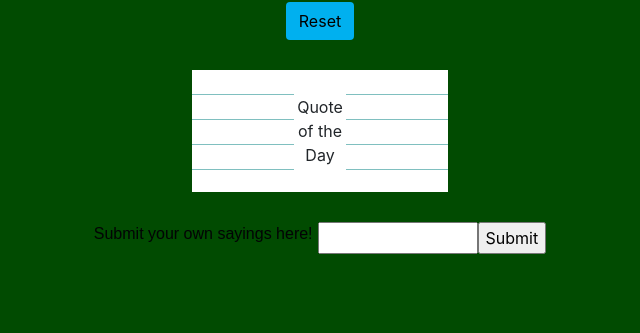
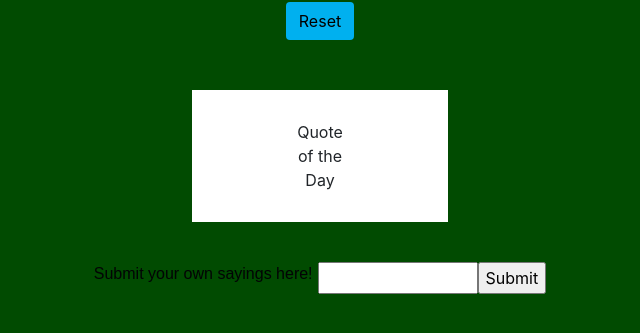
Before and after one commit to cemaytac/project1-quotes, a plain HTML site: page index.html in a window 1280 px wide. Shown: the part 187-520 px from the top of the page, without its empty margins (320-960 px from the left). Drawn offline with nearby package versions, Linux system fonts and the light colour scheme.

Commit message:
removed paper style

```diff
--- a/css/style.css
+++ b/css/style.css
@@ -86,16 +86,6 @@ footer {
   text-align: center;
 }
 
-#paper {
-  display: flex;
-  justify-content: center;
-}
-
-#pattern {
-  width: 20%;
-  background-image: repeating-linear-gradient(white 0px, white 24px, teal 25px);
-}
-
 @media only screen and (max-width: 830px) {
   h1 {
     font-size: 36px;
--- a/index.html
+++ b/index.html
@@ -23,8 +23,7 @@
   </div>
   <button class='btn' id='resetButton'>Reset</button>
   <div class='box' id='boxDiv'></div>
-  <div id='paper'>
-    <div id='pattern'>
+  <div id='dailyQuote'>
     <p id='dailyQuote'>Quote of the Day</p>
     <script language="JavaScript"
       src="http://feedroll.com/rssviewer/feed2js.php?src=https%3A%2F%2Fapi.adviceslip.com%2Fdaily_adviceslip.rss&chan=y&desc=1&utf=y"
@@ -36,7 +35,6 @@
         RSS feed</a>
     </noscript>
   </div>
-  </div>
   <footer>
 
     <form action="/submissions.php">
```
Also changed, not shown: js/main.js (+0 -40 lines). Lines whose indentation alone changed are shown as unchanged.
